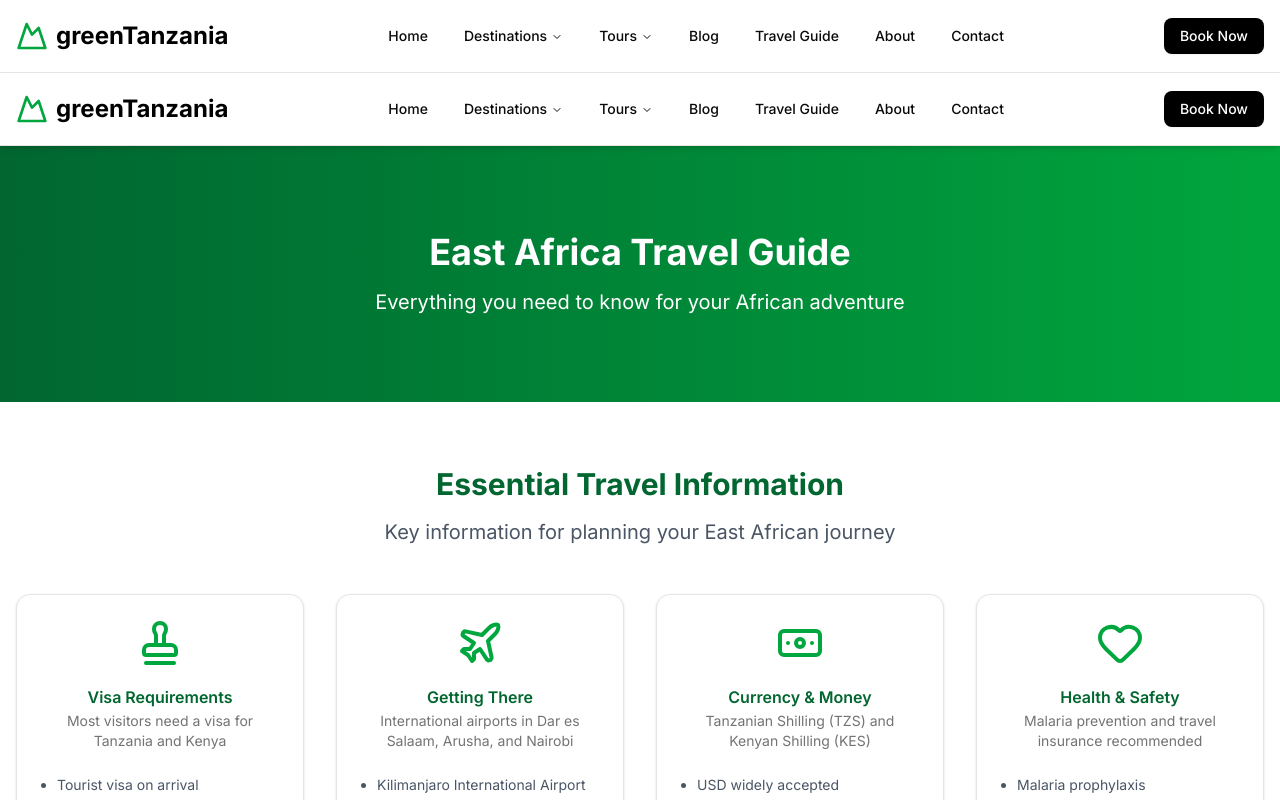
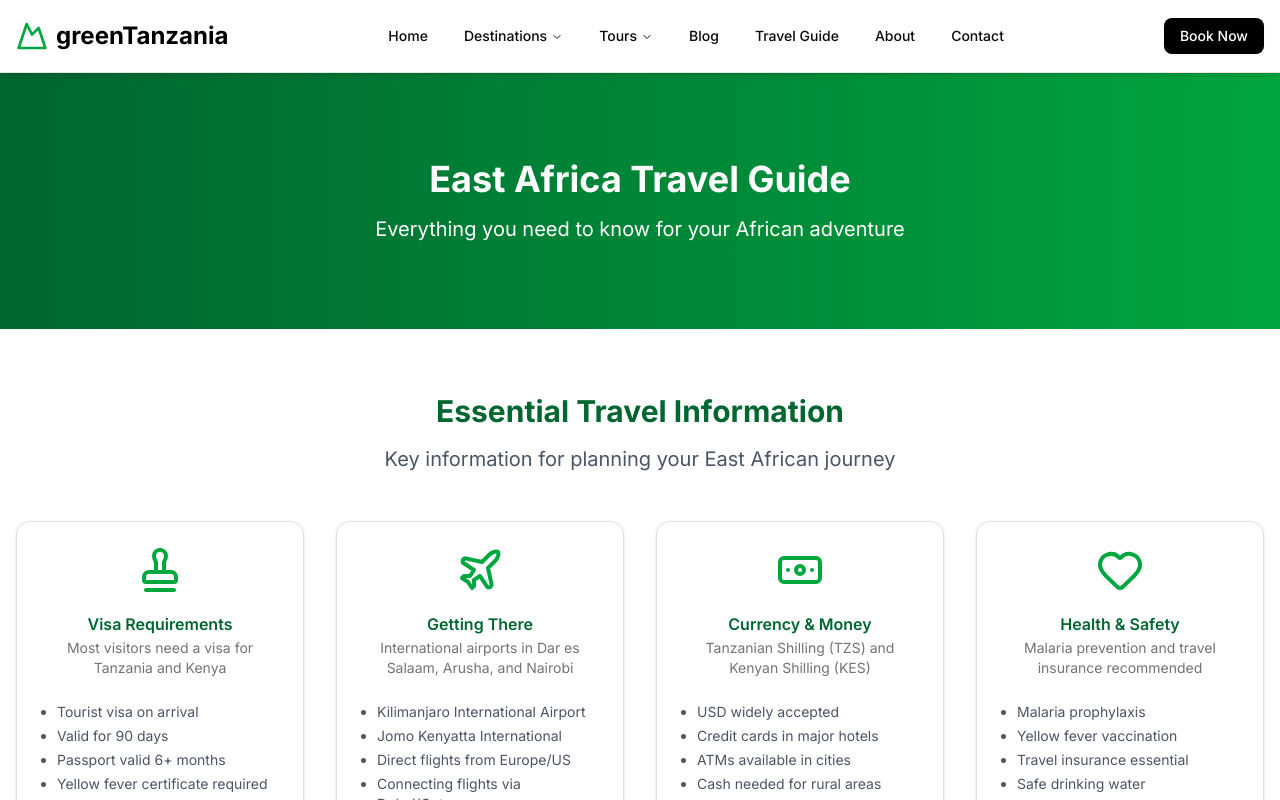
Before and after one commit to ZealTechCompanylimited/Green-Tanzania, a Next.js app: page /travel-guide in a window 1280 px wide. Shown: the top 800 px of the page. Built offline with nearby package versions, Linux system fonts and the light colour scheme.

Commit message:
travel guide update

```diff
--- a/app/travel-guide/page.tsx
+++ b/app/travel-guide/page.tsx
@@ -16,8 +16,6 @@ import {
   StampIcon as Passport,
 } from "lucide-react"
 import Link from "next/link"
-import Navigation from "@/components/navigation"
-
 
 export default function TravelGuidePage() {
   const essentialInfo = [
@@ -211,8 +209,6 @@ export default function TravelGuidePage() {
 
   return (
     <div className="min-h-screen bg-white">
-      <Navigation />
-
       {/* Hero Section */}
       <section className="relative h-64 flex items-center justify-center bg-gradient-to-r from-green-800 to-green-600">
         <div className="relative z-10 text-center text-white">
```
